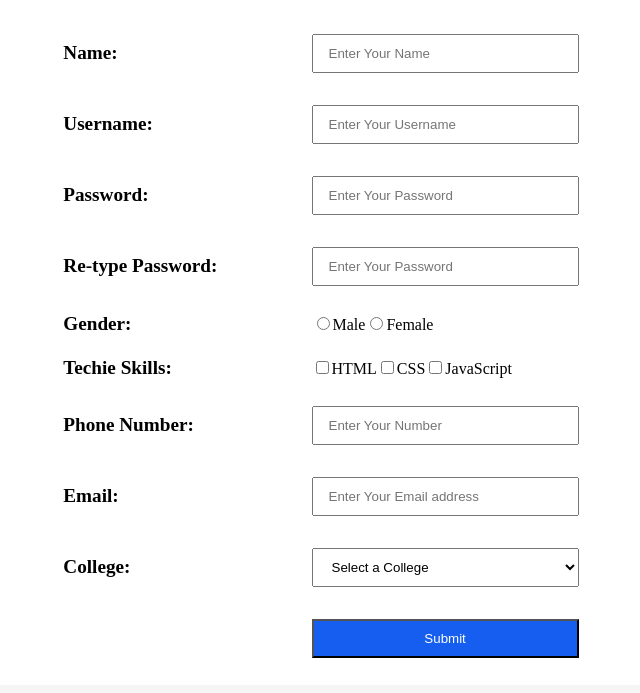
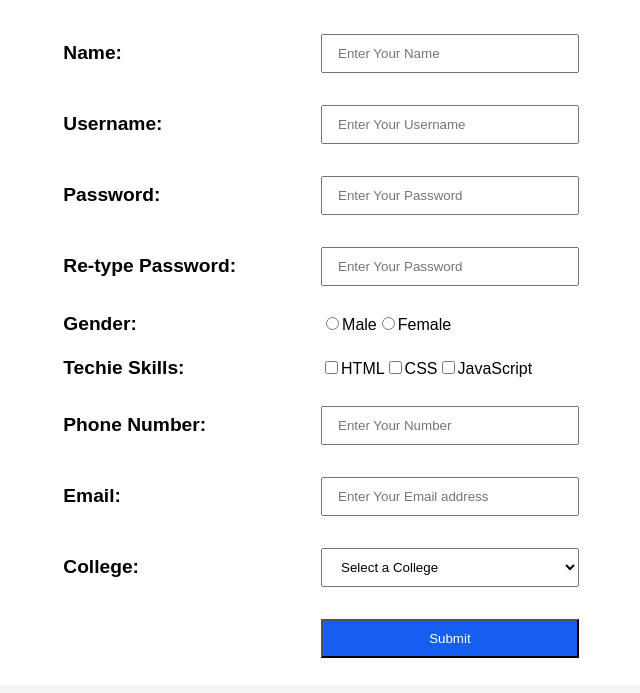
Before and after one commit to biroue10/JUST-THE-PROJECT, a plain HTML site: page form.html in a window 1280 px wide. Shown: the part 113-806 px from the top of the page, without its empty margins (319-959 px from the left). Drawn offline with Linux system fonts and the light colour scheme.

Commit message:
Adding font familly to my css file

```diff
--- a/assets/css/style3.css
+++ b/assets/css/style3.css
@@ -29,7 +29,8 @@ label{
 
  }
  body {
-    background-color:whitesmoke
+    background-color:whitesmoke;
+    font-family: Arial, Helvetica, sans-serif;
  }
  table td{
     padding-top: 10px;
```
